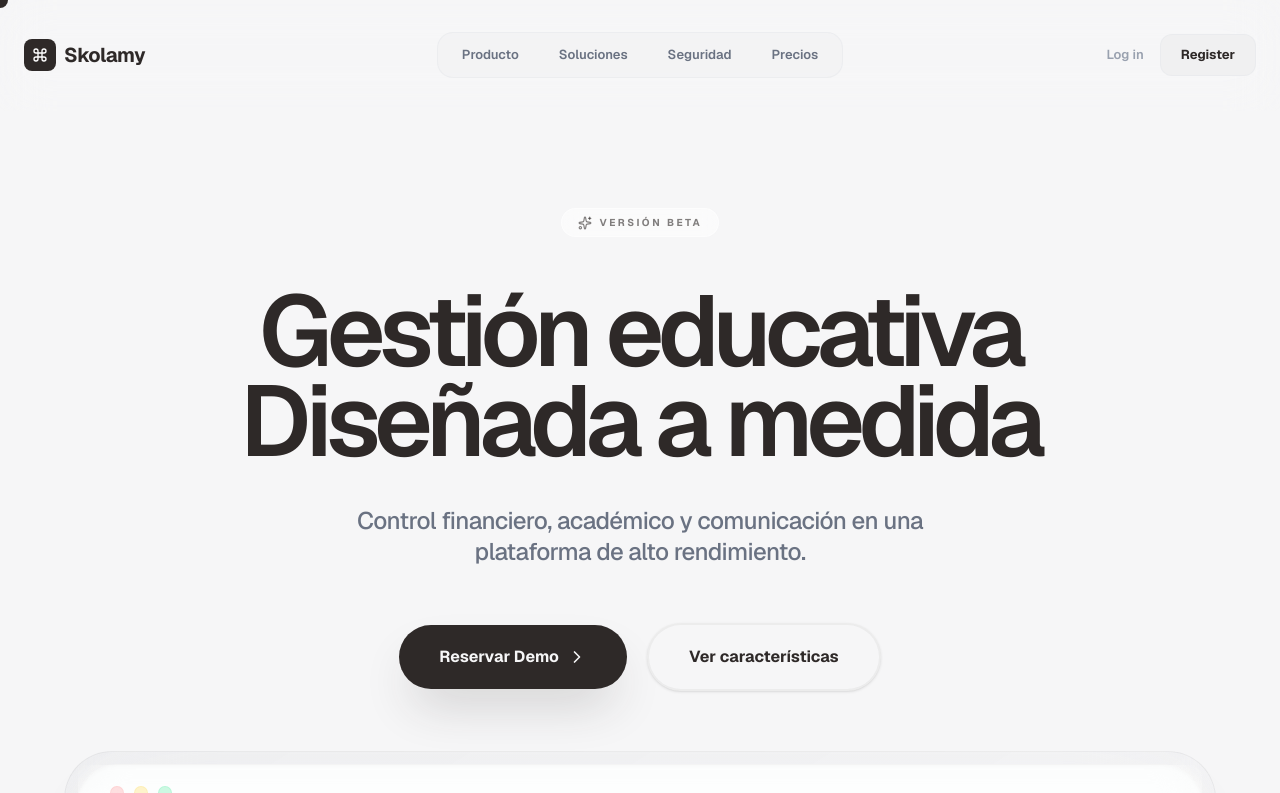
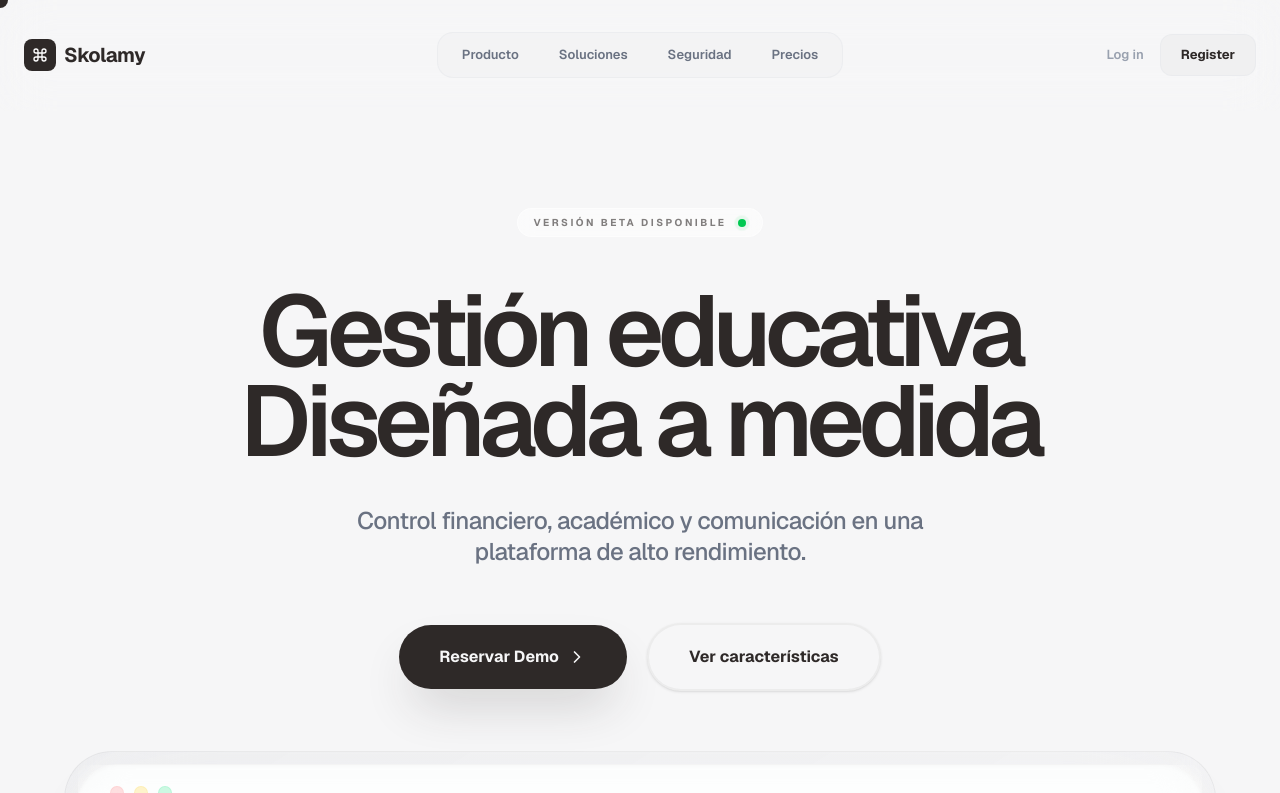
Before and after one commit to HarrysonLadines/skolamy-landing, a Next.js app: page / in a window 1280 px wide. Shown: the top 793 px of the page. Built offline with nearby package versions, Linux system fonts and the light colour scheme; a web font is replaced by a local one.

Commit message:
UX: add ping animation to hero.

```diff
--- a/src/components/landing/Features.tsx
+++ b/src/components/landing/Features.tsx
@@ -145,7 +145,7 @@ export const Features = () => {
             whileInView={{ opacity: 1, y: 0 }}
             transition={{ duration: 1, delay: 0.3, ease: customEase }}
             viewport={{ once: true }}
-            className="md:col-span-8 bg-blue-600 rounded-[3.5rem] p-12 flex flex-col md:flex-row items-center gap-12 relative overflow-hidden group shadow-2xl shadow-blue-600/10"
+            className="md:col-span-8 bg-[#2e2928] rounded-[3.5rem] p-12 flex flex-col md:flex-row items-center gap-12 relative overflow-hidden group shadow-2xl shadow-blue-600/10"
           >
             <div className="md:flex-1 z-10">
               <div className="w-14 h-14 bg-white/10 rounded-2xl flex items-center justify-center mb-8 border border-white/20 backdrop-blur-md">
--- a/src/components/landing/Hero.tsx
+++ b/src/components/landing/Hero.tsx
@@ -22,12 +22,16 @@ export const Hero = () => {
           initial={{ opacity: 0, y: 10 }}
           animate={{ opacity: 1, y: 0 }}
           transition={{ duration: 1, ease: customEase }}
-          className="inline-flex items-center gap-2 px-4 py-1.5 rounded-full bg-white/50 border border-white/50 text-[10px] font-bold mb-12 text-[#2e2928]/60 uppercase tracking-[0.25em] backdrop-blur-sm"
+          className="inline-flex items-center gap-3 px-4 py-1.5 rounded-full bg-white/50 border border-white/50 text-[10px] font-bold mb-12 text-[#2e2928]/60 uppercase tracking-[0.25em] backdrop-blur-sm"
         >
-          <Sparkles className="size-3.5" />
-          Versión beta
+          <div className="flex items-center gap-2">
+            Versión beta disponible
+          </div>
+          <span className="relative flex h-2 w-2">
+            <span className="animate-ping absolute inline-flex h-full w-full rounded-full bg-green-500 opacity-75"></span>
+            <span className="relative inline-flex rounded-full h-2 w-2 bg-green-500"></span>
+          </span>
         </motion.div>
-
         <Reveal width="100%">
           <div className="relative inline-block">
             <h1 className="text-7xl md:text-[100px] font-semibold tracking-[-0.06em] text-[#2e2928] mb-10 leading-[0.9] inline-block">
```
